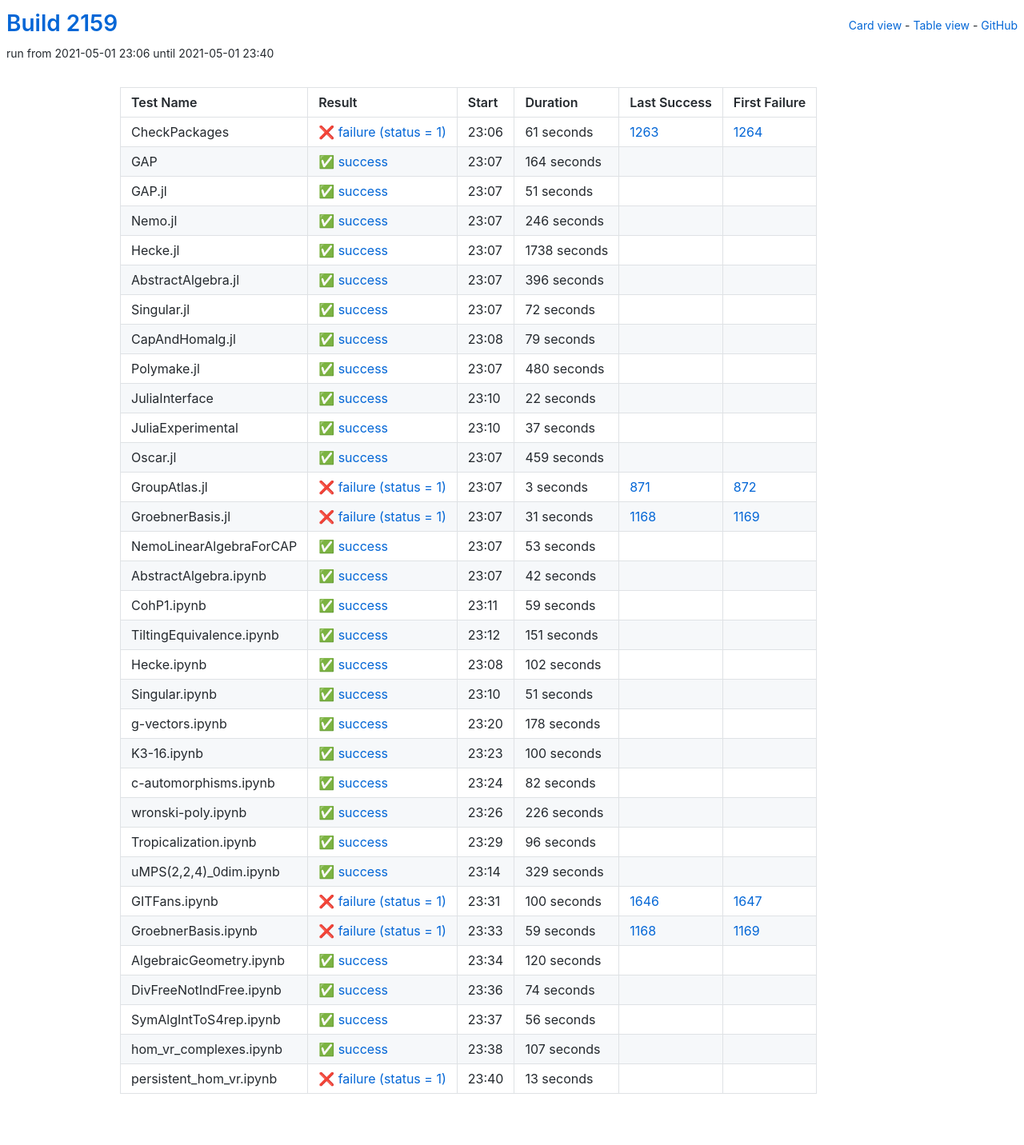
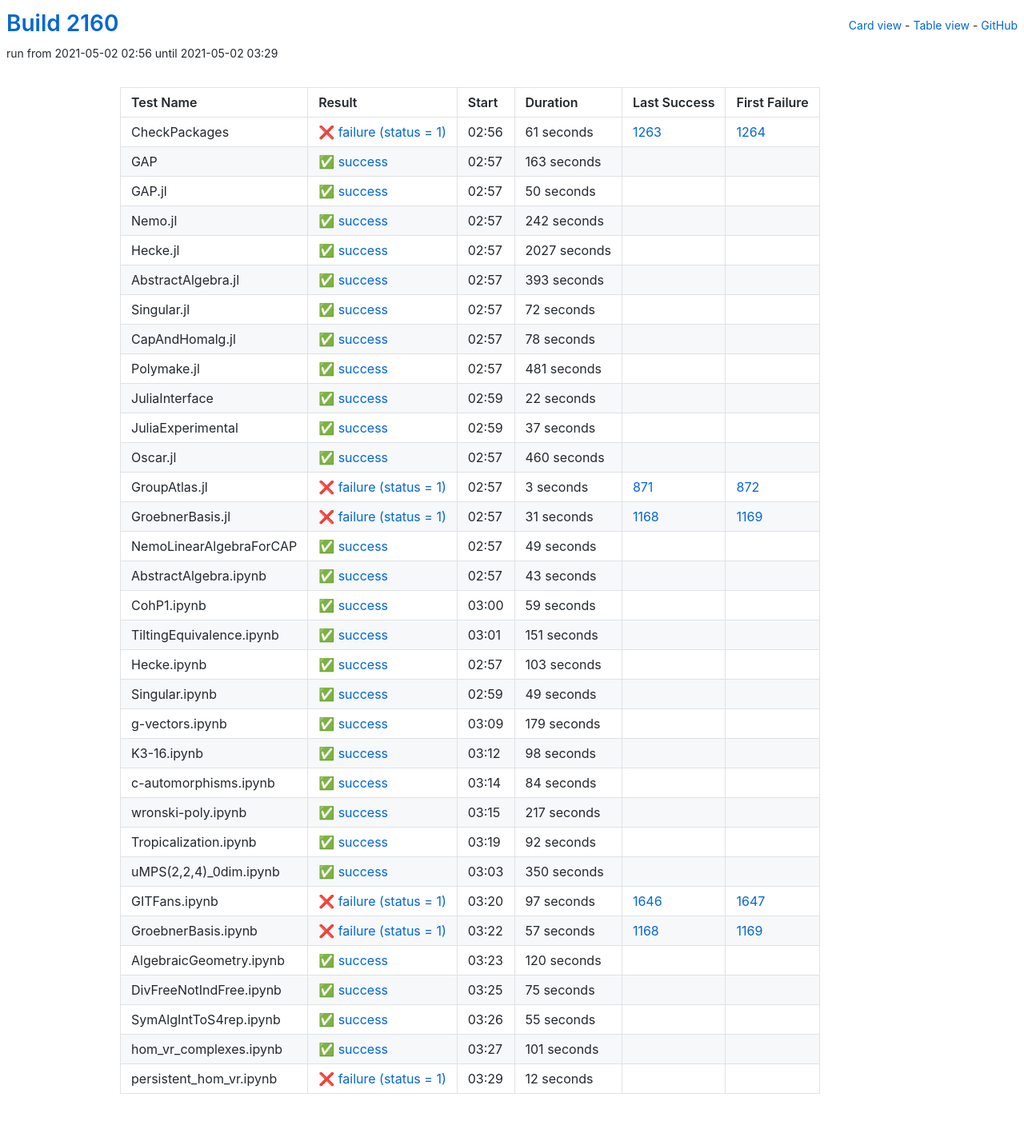
Before and after one commit to oscar-system/oscar-ci-status-stable, a Jekyll site: the page built from table.html, in a window 1280 px wide. Shown: the whole page at 80% size. Built offline with Jekyll 4.4.1, drawn with Linux system fonts in a browser that asks for light colours.

Commit message:
Build #2160

```diff
--- a/_data/ci.yml
+++ b/_data/ci.yml
@@ -1,6 +1,6 @@
 ---
-build: 2159
-build_url: https://oscarci.mathematik.uni-kl.de/job/oscar-stable/2159/
+build: 2160
+build_url: https://oscarci.mathematik.uni-kl.de/job/oscar-stable/2160/
 job: oscar-stable
 organization: oscar-system
 repo: oscar-ci-status-stable
@@ -8,8 +8,8 @@ repourl: https://github.com/oscar-system/oscar-ci-status-stable
 tests:
 - name: CheckPackages
   id: checkpackages
-  log: https://oscarci.mathematik.uni-kl.de/job/oscar-stable/2159/artifact/logs/build-2159/CheckPackages.log
-  start: 2021-05-01 23:06
+  log: https://oscarci.mathematik.uni-kl.de/job/oscar-stable/2160/artifact/logs/build-2160/CheckPackages.log
+  start: 2021-05-02 02:56
   success: false
   exitcode: 1
   status: failure
@@ -20,68 +20,68 @@ tests:
   first_failure_url: https://oscarci.mathematik.uni-kl.de/job/oscar-stable/1264/
 - name: GAP
   id: gap
-  log: https://oscarci.mathematik.uni-kl.de/job/oscar-stable/2159/artifact/logs/build-2159/GAP.log
-  start: 2021-05-01 23:07
+  log: https://oscarci.mathematik.uni-kl.de/job/oscar-stable/2160/artifact/logs/build-2160/GAP.log
+  start: 2021-05-02 02:57
   success: true
   exitcode: 0
   status: success
-  duration: 164
+  duration: 163
   last_success: false
   last_success_url:
   first_failure: false
   first_failure_url:
 - name: GAP.jl
   id: gap-jl
-  log: https://oscarci.mathematik.uni-kl.de/job/oscar-stable/2159/artifact/logs/build-2159/GAP.jl.log
-  start: 2021-05-01 23:07
+  log: https://oscarci.mathematik.uni-kl.de/job/oscar-stable/2160/artifact/logs/build-2160/GAP.jl.log
+  start: 2021-05-02 02:57
   success: true
   exitcode: 0
   status: success
-  duration: 51
+  duration: 50
   last_success: false
   last_success_url:
   first_failure: false
   first_failure_url:
 - name: Nemo.jl
   id: nemo-jl
-  log: https://oscarci.mathematik.uni-kl.de/job/oscar-stable/2159/artifact/logs/build-2159/Nemo.jl.log
-  start: 2021-05-01 23:07
+  log: https://oscarci.mathematik.uni-kl.de/job/oscar-stable/2160/artifact/logs/build-2160/Nemo.jl.log
+  start: 2021-05-02 02:57
   success: true
   exitcode: 0
   status: success
-  duration: 246
+  duration: 242
   last_success: false
   last_success_url:
   first_failure: false
   first_failure_url:
 - name: Hecke.jl
   id: hecke-jl
-  log: https://oscarci.mathematik.uni-kl.de/job/oscar-stable/2159/artifact/logs/build-2159/Hecke.jl.log
-  start: 2021-05-01 23:07
+  log: https://oscarci.mathematik.uni-kl.de/job/oscar-stable/2160/artifact/logs/build-2160/Hecke.jl.log
+  start: 2021-05-02 02:57
   success: true
   exitcode: 0
   status: success
-  duration: 1738
+  duration: 2027
   last_success: false
   last_success_url:
   first_failure: false
   first_failure_url:
 - name: AbstractAlgebra.jl
   id: abstractalgebra-jl
-  log: https://oscarci.mathematik.uni-kl.de/job/oscar-stable/2159/artifact/logs/build-2159/AbstractAlgebra.jl.log
-  start: 2021-05-01 23:07
+  log: https://oscarci.mathematik.uni-kl.de/job/oscar-stable/2160/artifact/logs/build-2160/AbstractAlgebra.jl.log
+  start: 2021-05-02 02:57
   success: true
   exitcode: 0
   status: success
-  duration: 396
+  duration: 393
   last_success: false
   last_success_url:
   first_failure: false
   first_failure_url:
 - name: Singular.jl
   id: singular-jl
-  log: https://oscarci.mathematik.uni-kl.de/job/oscar-stable/2159/artifact/logs/build-2159/Singular.jl.log
-  start: 2021-05-01 23:07
+  log: https://oscarci.mathematik.uni-kl.de/job/oscar-stable/2160/artifact/logs/build-2160/Singular.jl.log
+  start: 2021-05-02 02:57
   success: true
   exitcode: 0
   status: success
@@ -92,32 +92,32 @@ tests:
   first_failure_url:
 - name: CapAndHomalg.jl
   id: capandhomalg-jl
-  log: https://oscarci.mathematik.uni-kl.de/job/oscar-stable/2159/artifact/logs/build-2159/CapAndHomalg.jl.log
-  start: 2021-05-01 23:08
+  log: https://oscarci.mathematik.uni-kl.de/job/oscar-stable/2160/artifact/logs/build-2160/CapAndHomalg.jl.log
+  start: 2021-05-02 02:57
   success: true
   exitcode: 0
   status: success
-  duration: 79
+  duration: 78
   last_success: false
   last_success_url:
   first_failure: false
   first_failure_url:
 - name: Polymake.jl
   id: polymake-jl
-  log: https://oscarci.mathematik.uni-kl.de/job/oscar-stable/2159/artifact/logs/build-2159/Polymake.jl.log
-  start: 2021-05-01 23:07
+  log: https://oscarci.mathematik.uni-kl.de/job/oscar-stable/2160/artifact/logs/build-2160/Polymake.jl.log
+  start: 2021-05-02 02:57
   success: true
   exitcode: 0
   status: success
-  duration: 480
+  duration: 481
   last_success: false
   last_success_url:
   first_failure: false
   first_failure_url:
 - name: JuliaInterface
   id: juliainterface
-  log: https://oscarci.mathematik.uni-kl.de/job/oscar-stable/2159/artifact/logs/build-2159/JuliaInterface.log
-  start: 2021-05-01 23:10
+  log: https://oscarci.mathematik.uni-kl.de/job/oscar-stable/2160/artifact/logs/build-2160/JuliaInterface.log
+  start: 2021-05-02 02:59
   success: true
   exitcode: 0
   status: success
@@ -128,8 +128,8 @@ tests:
   first_failure_url:
 - name: JuliaExperimental
   id: juliaexperimental
-  log: https://oscarci.mathematik.uni-kl.de/job/oscar-stable/2159/artifact/logs/build-2159/JuliaExperimental.log
-  start: 2021-05-01 23:10
+  log: https://oscarci.mathematik.uni-kl.de/job/oscar-stable/2160/artifact/logs/build-2160/JuliaExperimental.log
+  start: 2021-05-02 02:59
   success: true
   exitcode: 0
   status: success
@@ -140,20 +140,20 @@ tests:
   first_failure_url:
 - name: Oscar.jl
   id: oscar-jl
-  log: https://oscarci.mathematik.uni-kl.de/job/oscar-stable/2159/artifact/logs/build-2159/Oscar.jl.log
-  start: 2021-05-01 23:07
+  log: https://oscarci.mathematik.uni-kl.de/job/oscar-stable/2160/artifact/logs/build-2160/Oscar.jl.log
+  start: 2021-05-02 02:57
   success: true
   exitcode: 0
   status: success
-  duration: 459
+  duration: 460
   last_success: false
   last_success_url:
   first_failure: false
   first_failure_url:
 - name: GroupAtlas.jl
   id: groupatlas-jl
-  log: https://oscarci.mathematik.uni-kl.de/job/oscar-stable/2159/artifact/logs/build-2159/GroupAtlas.jl.log
-  start: 2021-05-01 23:07
+  log: https://oscarci.mathematik.uni-kl.de/job/oscar-stable/2160/artifact/logs/build-2160/GroupAtlas.jl.log
+  start: 2021-05-02 02:57
   success: false
   exitcode: 1
   status: failure
@@ -164,8 +164,8 @@ tests:
   first_failure_url: https://oscarci.mathematik.uni-kl.de/job/oscar-stable/872/
 - name: GroebnerBasis.jl
   id: groebnerbasis-jl
-  log: https://oscarci.mathematik.uni-kl.de/job/oscar-stable/2159/artifact/logs/build-2159/GroebnerBasis.jl.log
-  start: 2021-05-01 23:07
+  log: https://oscarci.mathematik.uni-kl.de/job/oscar-stable/2160/artifact/logs/build-2160/GroebnerBasis.jl.log
+  start: 2021-05-02 02:57
   success: false
   exitcode: 1
   status: failure
@@ -176,32 +176,32 @@ tests:
   first_failure_url: https://oscarci.mathematik.uni-kl.de/job/oscar-stable/1169/
 - name: NemoLinearAlgebraForCAP
   id: nemolinearalgebraforcap
-  log: https://oscarci.mathematik.uni-kl.de/job/oscar-stable/2159/artifact/logs/build-2159/NemoLinearAlgebraForCAP.log
-  start: 2021-05-01 23:07
+  log: https://oscarci.mathematik.uni-kl.de/job/oscar-stable/2160/artifact/logs/build-2160/NemoLinearAlgebraForCAP.log
+  start: 2021-05-02 02:57
   success: true
   exitcode: 0
   status: success
-  duration: 53
+  duration: 49
   last_success: false
   last_success_url:
   first_failure: false
   first_failure_url:
 - name: AbstractAlgebra.ipynb
   id: abstractalgebra-ipynb
-  log: https://oscarci.mathematik.uni-kl.de/job/oscar-stable/2159/artifact/logs/build-2159/AbstractAlgebra.ipynb.log
-  start: 2021-05-01 23:07
+  log: https://oscarci.mathematik.uni-kl.de/job/oscar-stable/2160/artifact/logs/build-2160/AbstractAlgebra.ipynb.log
+  start: 2021-05-02 02:57
   success: true
   exitcode: 0
   status: success
-  duration: 42
+  duration: 43
   last_success: false
   last_success_url:
   first_failure: false
   first_failure_url:
 - name: CohP1.ipynb
   id: cohp1-ipynb
-  log: https://oscarci.mathematik.uni-kl.de/job/oscar-stable/2159/artifact/logs/build-2159/CohP1.ipynb.log
-  start: 2021-05-01 23:11
+  log: https://oscarci.mathematik.uni-kl.de/job/oscar-stable/2160/artifact/logs/build-2160/CohP1.ipynb.log
+  start: 2021-05-02 03:00
   success: true
   exitcode: 0
   status: success
@@ -212,8 +212,8 @@ tests:
   first_failure_url:
 - name: TiltingEquivalence.ipynb
   id: tiltingequivalence-ipynb
-  log: https://oscarci.mathematik.uni-kl.de/job/oscar-stable/2159/artifact/logs/build-2159/TiltingEquivalence.ipynb.log
-  start: 2021-05-01 23:12
+  log: https://oscarci.mathematik.uni-kl.de/job/oscar-stable/2160/artifact/logs/build-2160/TiltingEquivalence.ipynb.log
+  start: 2021-05-02 03:01
   success: true
   exitcode: 0
   status: success
@@ -224,128 +224,128 @@ tests:
   first_failure_url:
 - name: Hecke.ipynb
   id: hecke-ipynb
-  log: https://oscarci.mathematik.uni-kl.de/job/oscar-stable/2159/artifact/logs/build-2159/Hecke.ipynb.log
-  start: 2021-05-01 23:08
+  log: https://oscarci.mathematik.uni-kl.de/job/oscar-stable/2160/artifact/logs/build-2160/Hecke.ipynb.log
+  start: 2021-05-02 02:57
   success: true
   exitcode: 0
   status: success
-  duration: 102
+  duration: 103
   last_success: false
   last_success_url:
   first_failure: false
   first_failure_url:
 - name: Singular.ipynb
   id: singular-ipynb
-  log: https://oscarci.mathematik.uni-kl.de/job/oscar-stable/2159/artifact/logs/build-2159/Singular.ipynb.log
-  start: 2021-05-01 23:10
+  log: https://oscarci.mathematik.uni-kl.de/job/oscar-stable/2160/artifact/logs/build-2160/Singular.ipynb.log
+  start: 2021-05-02 02:59
   success: true
   exitcode: 0
   status: success
-  duration: 51
+  duration: 49
   last_success: false
   last_success_url:
   first_failure: false
   first_failure_url:
 - name: g-vectors.ipynb
   id: g-vectors-ipynb
-  log: https://oscarci.mathematik.uni-kl.de/job/oscar-stable/2159/artifact/logs/build-2159/g-vectors.ipynb.log
-  start: 2021-05-01 23:20
+  log: https://oscarci.mathematik.uni-kl.de/job/oscar-stable/2160/artifact/logs/build-2160/g-vectors.ipynb.log
+  start: 2021-05-02 03:09
   success: true
   exitcode: 0
   status: success
-  duration: 178
+  duration: 179
   last_success: false
   last_success_url:
   first_failure: false
   first_failure_url:
 - name: K3-16.ipynb
   id: k3-16-ipynb
-  log: https://oscarci.mathematik.uni-kl.de/job/oscar-stable/2159/artifact/logs/build-2159/K3-16.ipynb.log
-  start: 2021-05-01 23:23
+  log: https://oscarci.mathematik.uni-kl.de/job/oscar-stable/2160/artifact/logs/build-2160/K3-16.ipynb.log
+  start: 2021-05-02 03:12
   success: true
   exitcode: 0
   status: success
-  duration: 100
+  duration: 98
   last_success: false
   last_success_url:
   first_failure: false
   first_failure_url:
 - name: c-automorphisms.ipynb
   id: c-automorphisms-ipynb
-  log: https://oscarci.mathematik.uni-kl.de/job/oscar-stable/2159/artifact/logs/build-2159/c-automorphisms.ipynb.log
-  start: 2021-05-01 23:24
+  log: https://oscarci.mathematik.uni-kl.de/job/oscar-stable/2160/artifact/logs/build-2160/c-automorphisms.ipynb.log
+  start: 2021-05-02 03:14
   success: true
   exitcode: 0
   status: success
-  duration: 82
+  duration: 84
   last_success: false
   last_success_url:
   first_failure: false
   first_failure_url:
 - name: wronski-poly.ipynb
   id: wronski-poly-ipynb
-  log: https://oscarci.mathematik.uni-kl.de/job/oscar-stable/2159/artifact/logs/build-2159/wronski-poly.ipynb.log
-  start: 2021-05-01 23:26
+  log: https://oscarci.mathematik.uni-kl.de/job/oscar-stable/2160/artifact/logs/build-2160/wronski-poly.ipynb.log
+  start: 2021-05-02 03:15
   success: true
   exitcode: 0
   status: success
-  duration: 226
+  duration: 217
   last_success: false
   last_success_url:
   first_failure: false
   first_failure_url:
 - name: Tropicalization.ipynb
   id: tropicalization-ipynb
-  log: https://oscarci.mathematik.uni-kl.de/job/oscar-stable/2159/artifact/logs/build-2159/Tropicalization.ipynb.log
-  start: 2021-05-01 23:29
+  log: https://oscarci.mathematik.uni-kl.de/job/oscar-stable/2160/artifact/logs/build-2160/Tropicalization.ipynb.log
+  start: 2021-05-02 03:19
   success: true
   exitcode: 0
   status: success
-  duration: 96
+  duration: 92
   last_success: false
   last_success_url:
   first_failure: false
   first_failure_url:
 - name: uMPS(2,2,4)_0dim.ipynb
   id: umps-2-2-4-0dim-ipynb
-  log: https://oscarci.mathematik.uni-kl.de/job/oscar-stable/2159/artifact/logs/build-2159/uMPS-2-2-4-_0dim.ipynb.log
-  start: 2021-05-01 23:14
+  log: https://oscarci.mathematik.uni-kl.de/job/oscar-stable/2160/artifact/logs/build-2160/uMPS-2-2-4-_0dim.ipynb.log
+  start: 2021-05-02 03:03
   success: true
   exitcode: 0
   status: success
-  duration: 329
+  duration: 350
   last_success: false
   last_success_url:
   first_failure: false
   first_failure_url:
 - name: GITFans.ipynb
   id: gitfans-ipynb
-  log: https://oscarci.mathematik.uni-kl.de/job/oscar-stable/2159/artifact/logs/build-2159/GITFans.ipynb.log
-  start: 2021-05-01 23:31
+  log: https://oscarci.mathematik.uni-kl.de/job/oscar-stable/2160/artifact/logs/build-2160/GITFans.ipynb.log
+  start: 2021-05-02 03:20
   success: false
   exitcode: 1
   status: failure
-  duration: 100
+  duration: 97
   last_success: 1646
   last_success_url: https://oscarci.mathematik.uni-kl.de/job/oscar-stable/1646/
   first_failure: 1647
   first_failure_url: https://oscarci.mathematik.uni-kl.de/job/oscar-stable/1647/
 - name: GroebnerBasis.ipynb
   id: groebnerbasis-ipynb
-  log: https://oscarci.mathematik.uni-kl.de/job/oscar-stable/2159/artifact/logs/build-2159/GroebnerBasis.ipynb.log
-  start: 2021-05-01 23:33
+  log: https://oscarci.mathematik.uni-kl.de/job/oscar-stable/2160/artifact/logs/build-2160/GroebnerBasis.ipynb.log
+  start: 2021-05-02 03:22
   success: false
   exitcode: 1
   status: failure
-  duration: 59
+  duration: 57
   last_success: 1168
   last_success_url: https://oscarci.mathematik.uni-kl.de/job/oscar-stable/1168/
   first_failure: 1169
   first_failure_url: https://oscarci.mathematik.uni-kl.de/job/oscar-stable/1169/
 - name: AlgebraicGeometry.ipynb
   id: algebraicgeometry-ipynb
-  log: https://oscarci.mathematik.uni-kl.de/job/oscar-stable/2159/artifact/logs/build-2159/AlgebraicGeometry.ipynb.log
-  start: 2021-05-01 23:34
+  log: https://oscarci.mathematik.uni-kl.de/job/oscar-stable/2160/artifact/logs/build-2160/AlgebraicGeometry.ipynb.log
+  start: 2021-05-02 03:23
   success: true
   exitcode: 0
   status: success
@@ -356,48 +356,48 @@ tests:
   first_failure_url:
 - name: DivFreeNotIndFree.ipynb
   id: divfreenotindfree-ipynb
-  log: https://oscarci.mathematik.uni-kl.de/job/oscar-stable/2159/artifact/logs/build-2159/DivFreeNotIndFree.ipynb.log
-  start: 2021-05-01 23:36
+  log: https://oscarci.mathematik.uni-kl.de/job/oscar-stable/2160/artifact/logs/build-2160/DivFreeNotIndFree.ipynb.log
+  start: 2021-05-02 03:25
   success: true
   exitcode: 0
   status: success
-  duration: 74
+  duration: 75
   last_success: false
   last_success_url:
   first_failure: false
   first_failure_url:
 - name: SymAlgIntToS4rep.ipynb
   id: symalginttos4rep-ipynb
-  log: https://oscarci.mathematik.uni-kl.de/job/oscar-stable/2159/artifact/logs/build-2159/SymAlgIntToS4rep.ipynb.log
-  start: 2021-05-01 23:37
+  log: https://oscarci.mathematik.uni-kl.de/job/oscar-stable/2160/artifact/logs/build-2160/SymAlgIntToS4rep.ipynb.log
+  start: 2021-05-02 03:26
   success: true
   exitcode: 0
   status: success
-  duration: 56
+  duration: 55
   last_success: false
   last_success_url:
   first_failure: false
   first_failure_url:
 - name: hom_vr_complexes.ipynb
   id: hom-vr-complexes-ipynb
-  log: https://oscarci.mathematik.uni-kl.de/job/oscar-stable/2159/artifact/logs/build-2159/hom_vr_complexes.ipynb.log
-  start: 2021-05-01 23:38
+  log: https://oscarci.mathematik.uni-kl.de/job/oscar-stable/2160/artifact/logs/build-2160/hom_vr_complexes.ipynb.log
+  start: 2021-05-02 03:27
   success: true
   exitcode: 0
   status: success
-  duration: 107
+  duration: 101
   last_success: false
   last_success_url:
   first_failure: false
   first_failure_url:
 - name: persistent_hom_vr.ipynb
   id: persistent-hom-vr-ipynb
-  log: https://oscarci.mathematik.uni-kl.de/job/oscar-stable/2159/artifact/logs/build-2159/persistent_hom_vr.ipynb.log
-  start: 2021-05-01 23:40
+  log: https://oscarci.mathematik.uni-kl.de/job/oscar-stable/2160/artifact/logs/build-2160/persistent_hom_vr.ipynb.log
+  start: 2021-05-02 03:29
   success: false
   exitcode: 1
   status: failure
-  duration: 13
+  duration: 12
   last_success: false
   last_success_url:
   first_failure: false
```
Also changed, not shown: README.md.
